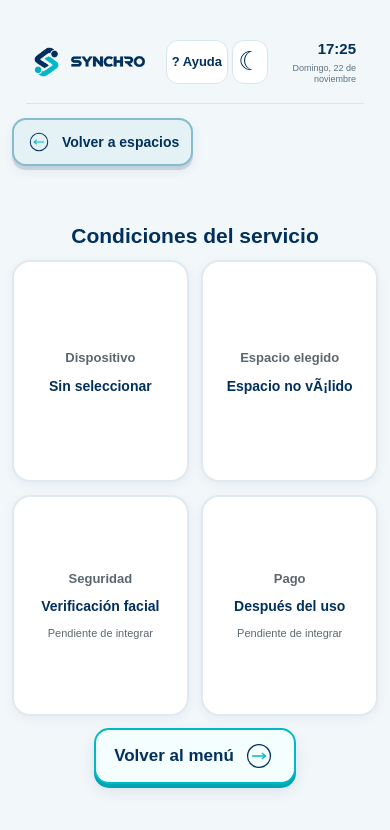
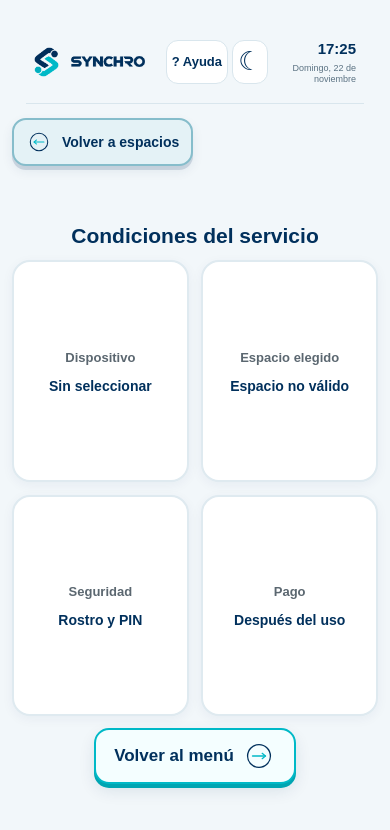
Before and after one commit to Bjosue95/SYNCHRO, a Vue app in the folder frontend/tablet-app/: page /cargar/condiciones in a window 390 px wide. Shown: the top 830 px of the page. Built offline with nearby package versions, Linux system fonts and the light colour scheme.

Commit message:
fix(tablet): retirar textos internos de prototipo de pantallas de carga

```diff
--- a/frontend/tablet-app/src/views/CondicionesCargaView.vue
+++ b/frontend/tablet-app/src/views/CondicionesCargaView.vue
@@ -41,17 +41,15 @@ function volverAlMenu() { router.push("/menu"); }
         </article>
         <article class="tarjeta tarjeta-informativa">
           <span class="etiqueta-info">Espacio elegido</span>
-          <strong class="nombre-tarjeta">{{ codigoValido ? espacio : "Espacio no vÃ¡lido" }}</strong>
+          <strong class="nombre-tarjeta">{{ codigoValido ? espacio : "Espacio no válido" }}</strong>
         </article>
         <article class="tarjeta tarjeta-informativa">
           <span class="etiqueta-info">Seguridad</span>
-          <strong class="nombre-tarjeta">Verificación facial</strong>
-          <span class="nota-info">Pendiente de integrar</span>
+          <strong class="nombre-tarjeta">Rostro y PIN</strong>
         </article>
         <article class="tarjeta tarjeta-informativa">
           <span class="etiqueta-info">Pago</span>
           <strong class="nombre-tarjeta">Después del uso</strong>
-          <span class="nota-info">Pendiente de integrar</span>
         </article>
       </section>
 
```
